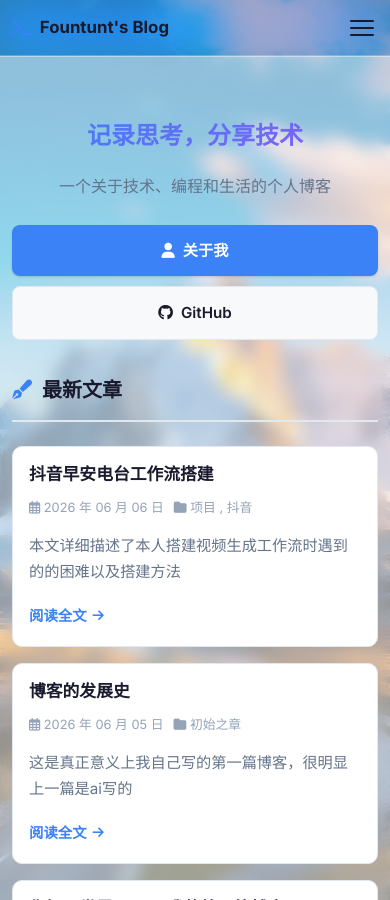
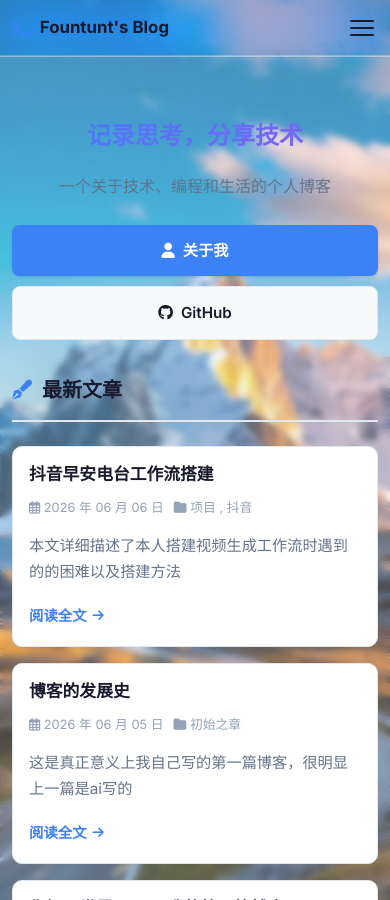
Before and after one commit to fountunt/fountunt.github.io, a Jekyll site: the page built from index.html, in a window 390 px wide and 900 px high. Built offline with Jekyll 4.4.1, drawn with Linux system fonts in a browser that asks for light colours; the list of posts is cut into pages by our own code.

Commit message:
降低手机端玻璃卡片透明度，背景更清晰凸显

```diff
--- a/assets/css/main.css
+++ b/assets/css/main.css
@@ -872,16 +872,16 @@
     border-left: none;
     border-right: none;
     padding: 24px 16px;
-    background: rgba(255, 255, 255, 0.55);
-    backdrop-filter: blur(8px);
-    -webkit-backdrop-filter: blur(8px);
+    background: rgba(255, 255, 255, 0.25);
+    backdrop-filter: blur(3px);
+    -webkit-backdrop-filter: blur(3px);
     box-shadow: none;
     min-height: calc(100vh - var(--header-height) - 80px);
   }
 
   @media (prefers-color-scheme: dark) {
     .main-content > .container {
-      background: rgba(15, 23, 42, 0.55);
+      background: rgba(15, 23, 42, 0.25);
     }
   }
 
```
